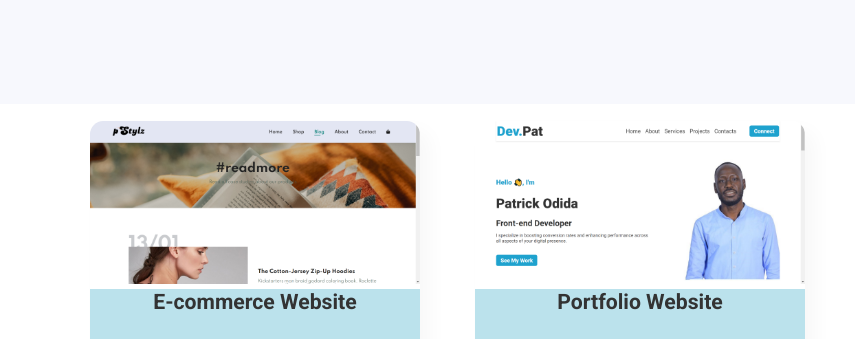
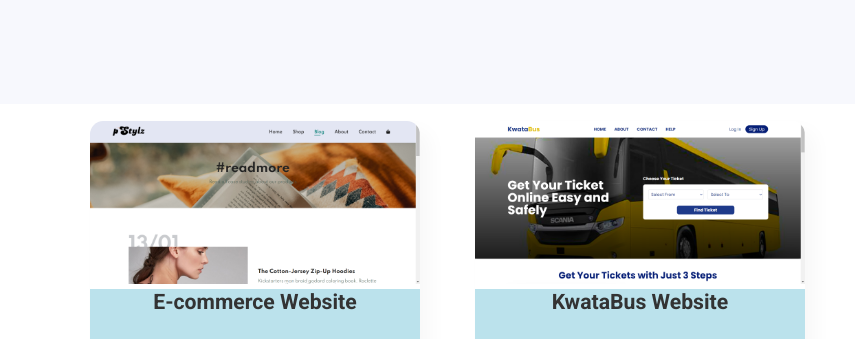
Before and after one commit to Patrickodida/My-Portfolio-Site, a plain HTML site: page index.html in a window 1280 px wide. Shown: the part 2643-2982 px from the top of the page, 0-855 px from the left. Drawn offline with Linux system fonts and the light colour scheme.

Commit message:
Add KwataBus App in the portfolio

```diff
--- a/index.html
+++ b/index.html
@@ -148,11 +148,11 @@
                 </div>
             </div>
             <div class="work">
-                <img src="./images/Portfolio-Website.png" alt="portfolio project" width="1882" height="934">
+                <img src="./images/KwataBus-Tickets-Online-app.png" alt="Bus Ticketing App" width="1882" height="934">
                 <div class="desc">
-                    <h4>Portfolio Website</h4>
+                    <h4>KwataBus Website</h4>
                     <p>This Website is well designed and fully responsive</p>
-                    <a href="#" target="_blank">
+                    <a href="https://kwata-bus.netlify.app/" target="_blank">
                         <i class="fa-solid fa-arrow-up-right-from-square"></i>
                     </a>
 
```
Also changed, not shown: images/KwataBus-Tickets-Online-app.png (added).
